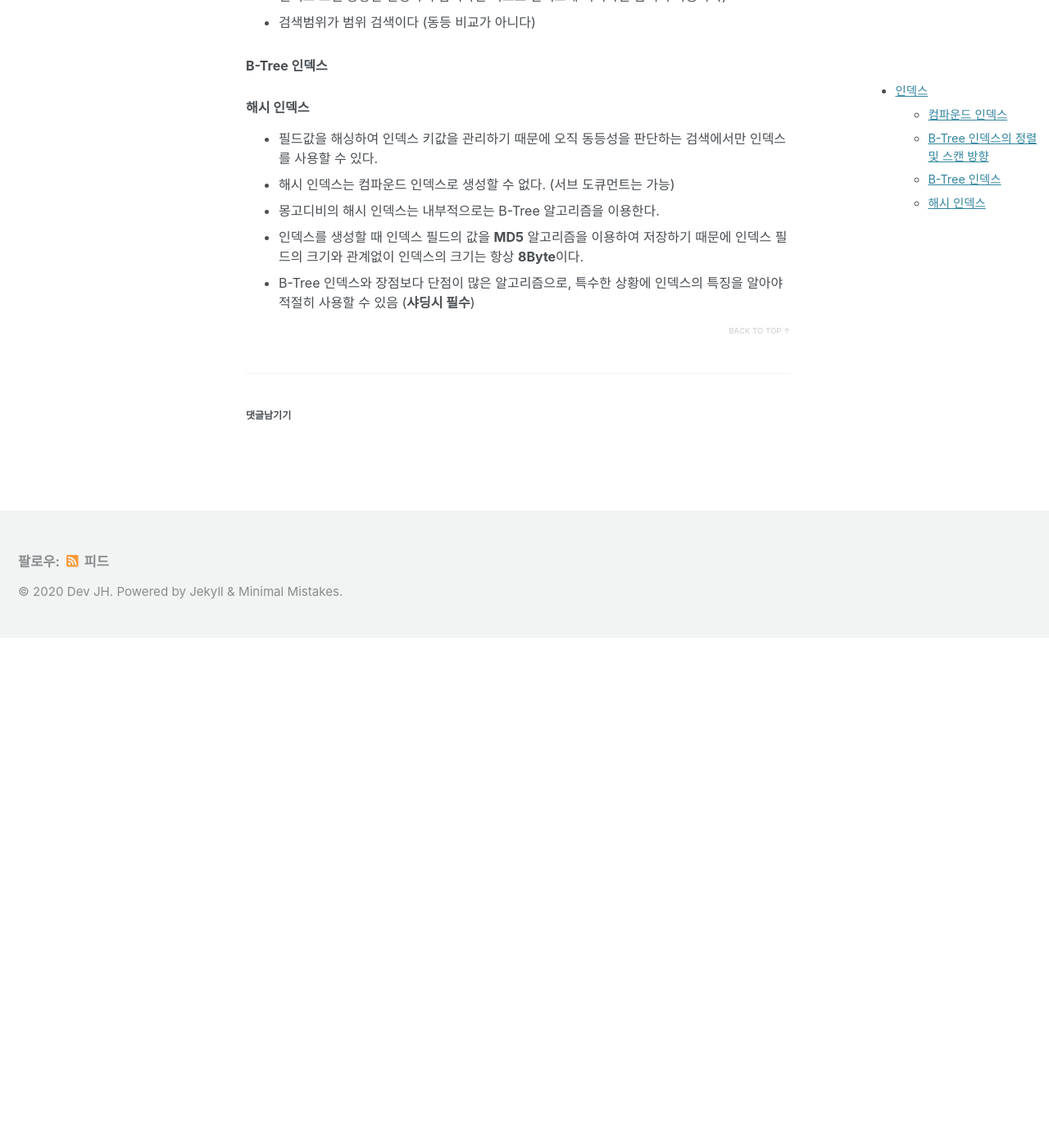
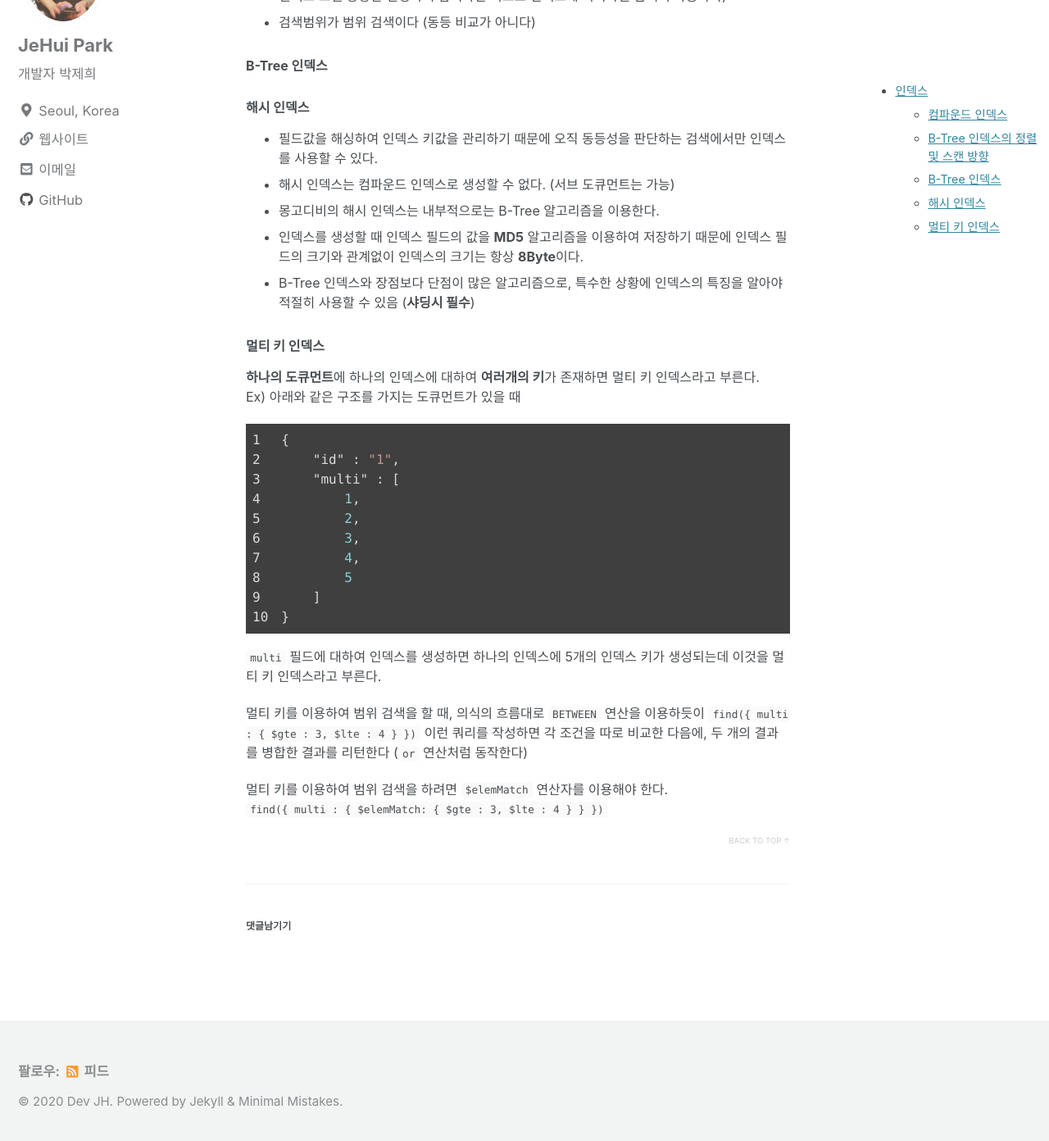
Before and after one commit to JeHuiPark/JeHuiPark.github.io, a Jekyll site: the page built from _posts/2020-08-16-mongo-study.md, in a window 1280 px wide and 1400 px high, scrolled down 2029 px. Shown: the top 1392 px of the window at 82% size. Built offline with Jekyll 4.4.1, drawn with Linux system fonts in a browser that asks for light colours; nearby versions of some CDN libraries; comment, search, counter and statistics services are not loaded; before the commit the page ends 2806 px from its top, so only the background shows below that.

Commit message:
Update 2020-08-16-mongo-study.md

````diff
--- a/_posts/2020-08-16-mongo-study.md
+++ b/_posts/2020-08-16-mongo-study.md
@@ -47,7 +47,7 @@ categories: study
     - `field1.field1_1` 과 `field3` 를 지정하면 복합 필드이다.
 
 서브 도큐먼트를 갖는 필드(`field1`) 를 대상으로 단일 인덱스 (`idx1`) 를 생성했을 때와 복합 인덱스(`idx2`)를 생성했을 때는 어떤 차이점이 존재할까?
-EX)
+Ex)
 - `idx1`: `field1` 필드를 갖는 단일 인덱스
 - `idx2`: `field1.field1_1` 과 `field1.field1_2` 필드를 갖는 복합 인덱스
 
@@ -76,3 +76,27 @@ EX)
 - 몽고디비의 해시 인덱스는 내부적으로는 B-Tree 알고리즘을 이용한다.
 - 인덱스를 생성할 때 인덱스 필드의 값을 **MD5** 알고리즘을 이용하여 저장하기 때문에 인덱스 필드의 크기와 관계없이 인덱스의 크기는 항상 **8Byte**이다.
 - B-Tree 인덱스와 장점보다 단점이 많은 알고리즘으로, 특수한 상황에 인덱스의 특징을 알아야 적절히 사용할 수 있음 (**샤딩시 필수**)
+
+### 멀티 키 인덱스
+**하나의 도큐먼트**에 하나의 인덱스에 대하여 **여러개의 키**가 존재하면 멀티 키 인덱스라고 부른다.
+Ex)
+아래와 같은 구조를 가지는 도큐먼트가 있을 때
+```json
+{
+    "id" : "1",
+    "multi" : [
+        1,
+        2,
+        3,
+        4,
+        5
+    ]
+}
+```
+`multi` 필드에 대하여 인덱스를 생성하면 하나의 인덱스에 5개의 인덱스 키가 생성되는데 이것을 멀티 키 인덱스라고 부른다.
+
+멀티 키를 이용하여 범위 검색을 할 때, 의식의 흐름대로 `BETWEEN` 연산을 이용하듯이 `find({ multi : { $gte : 3, $lte : 4 } })` 이런 쿼리를 작성하면
+각 조건을 따로 비교한 다음에, 두 개의 결과를 병합한 결과를 리턴한다 (`or` 연산처럼 동작한다)
+
+멀티 키를 이용하여 범위 검색을 하려면 `$elemMatch` 연산자를 이용해야 한다.
+`find({ multi : { $elemMatch: { $gte : 3, $lte : 4 } } })`
````
